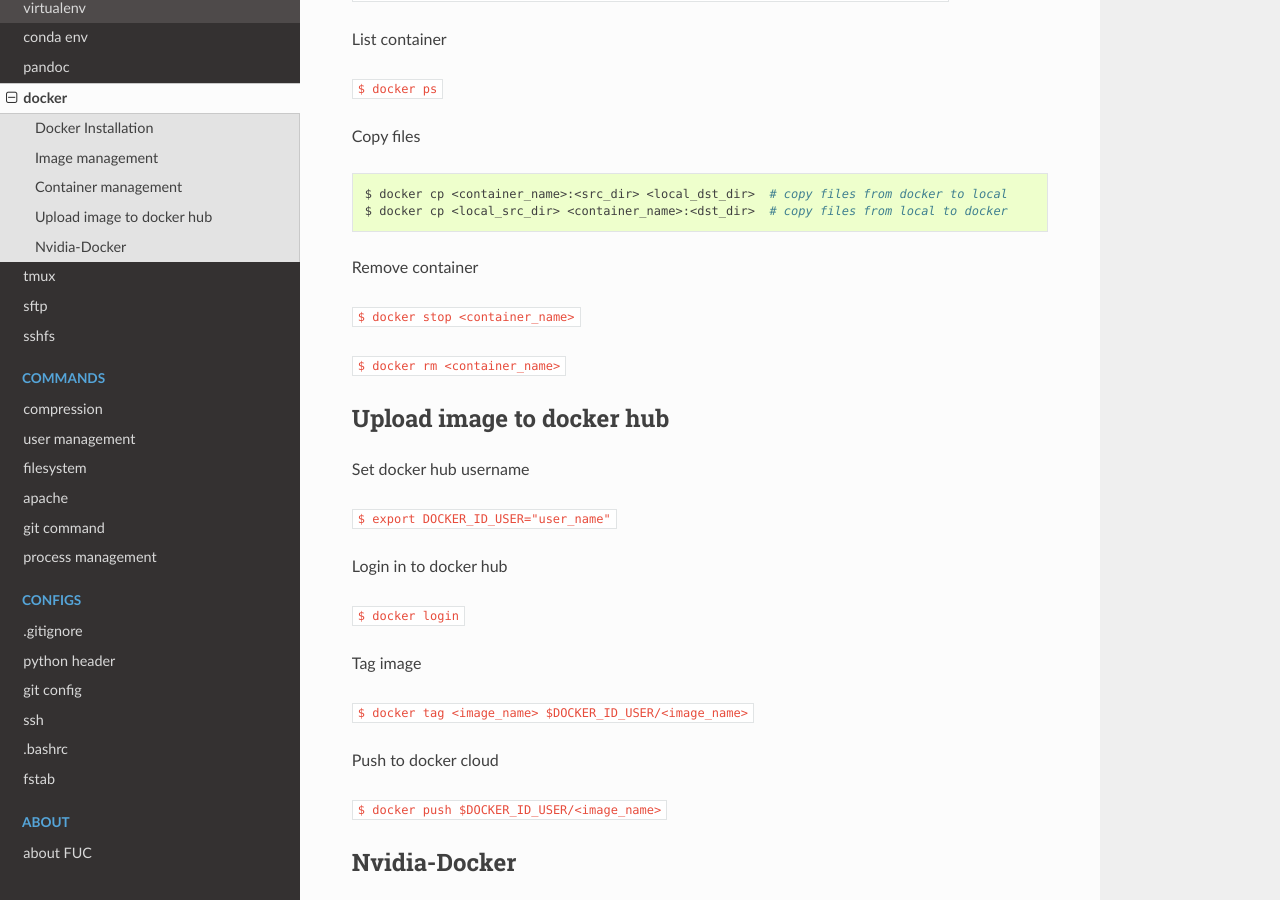
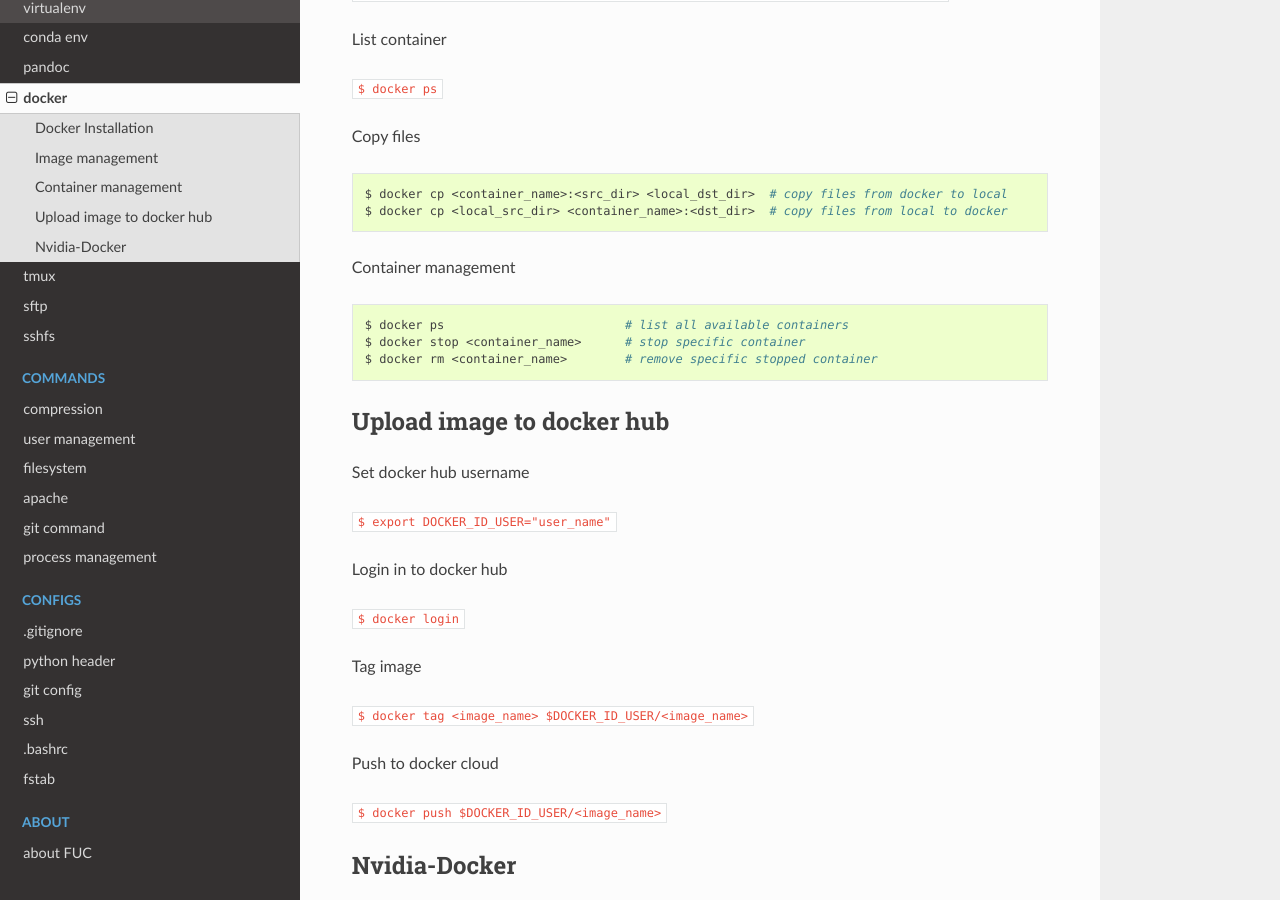
Before and after one commit to PingjunChen/FUC, a Sphinx documentation site: the page built from docs/docker.rst, in a window 1280 px wide and 900 px high, scrolled down 1342 px. Built offline with Sphinx 7.4.7 and the Read the Docs theme 2.0.0, drawn with Linux system fonts in a browser that asks for light colours.

Commit message:
merge a few container commands as managmenet group

```diff
--- a/docs/docker.rst
+++ b/docs/docker.rst
@@ -69,11 +69,13 @@ Copy files
     $ docker cp <container_name>:<src_dir> <local_dst_dir>  # copy files from docker to local
     $ docker cp <local_src_dir> <container_name>:<dst_dir>  # copy files from local to docker
 
-Remove container
+Container management
 
-:code:`$ docker stop <container_name>`
+.. code-block:: bash
 
-:code:`$ docker rm <container_name>`
+    $ docker ps                         # list all available containers
+    $ docker stop <container_name>      # stop specific container
+    $ docker rm <container_name>        # remove specific stopped container
 
 Upload image to docker hub
 --------
```
